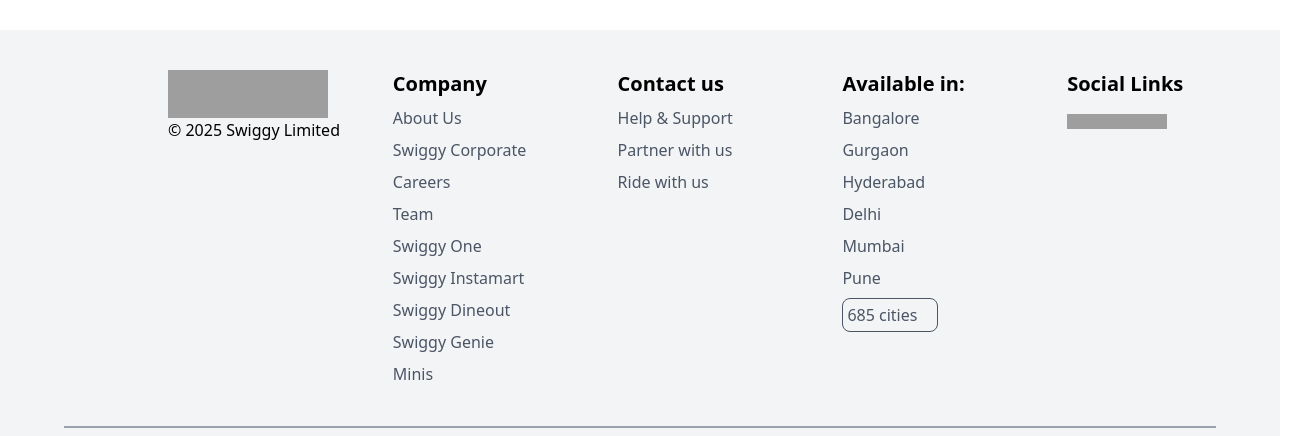
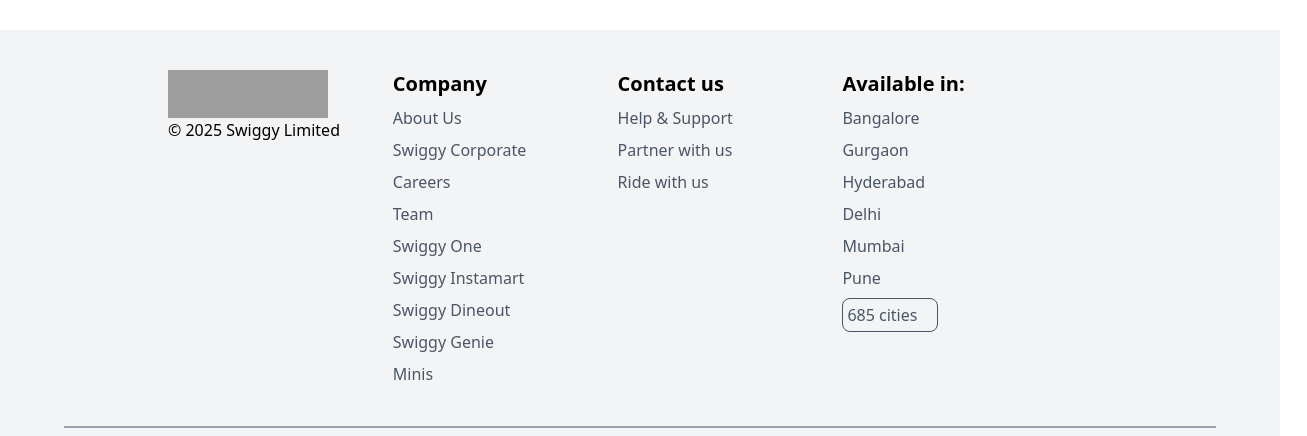
Before and after one commit to firozrahisuddinsaifi/SwiggyFoodApp, a React (Vite) app: page / in a window 1280 px wide. Shown: the part 3363-3799 px from the top of the page, 1307 px wide, since content can reach past the window. Built offline with nearby package versions, Linux system fonts and the light colour scheme; grey boxes are pictures that could not be loaded.

Commit message:
Footer job done

```diff
--- a/src/Components/Footer.jsx
+++ b/src/Components/Footer.jsx
@@ -58,7 +58,7 @@
     </div>
 
     {/* Fifth Column (Social Media Links) */}
-    <div className="text-[16px] w-60 h-auto flex-shrink-0">
+    {/* <div className="text-[16px] w-40 h-auto flex-shrink-0">
       <div className="font-bold text-xl text-black">Social Links</div>
       <div className="flex justify-start items-center mt-4">
         <a href="https://www.linkedin.com/company/swiggy-in/" target="_blank">
@@ -91,7 +91,7 @@
           </div>
         </a>
       </div>
-    </div>
+    </div> */}
   </div>
 
 
```
